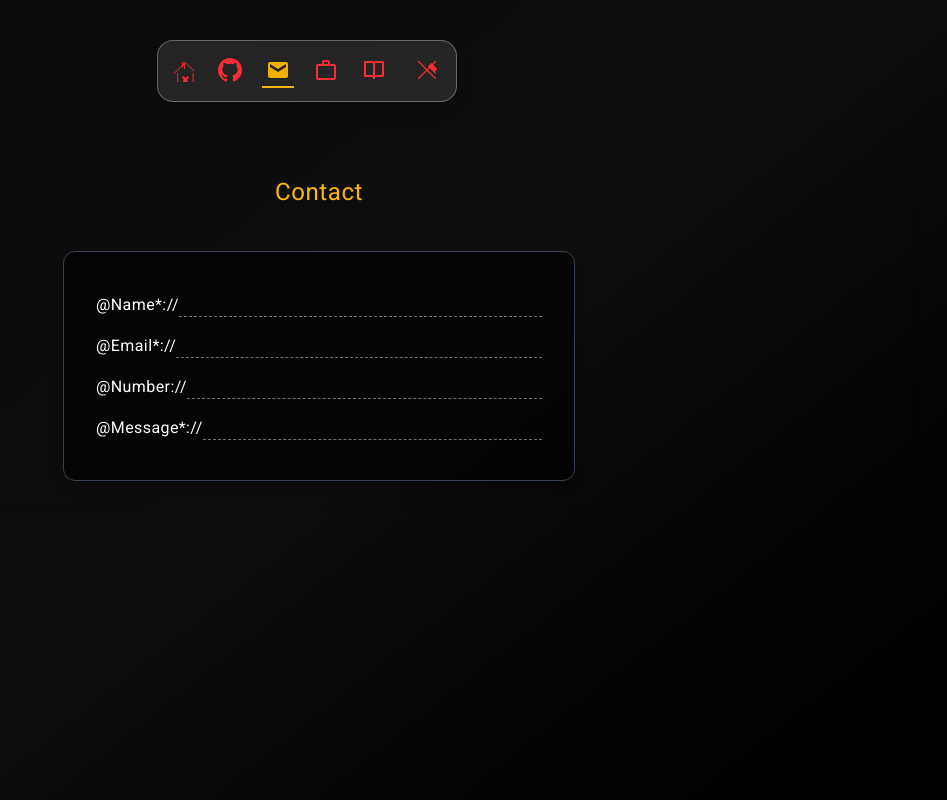
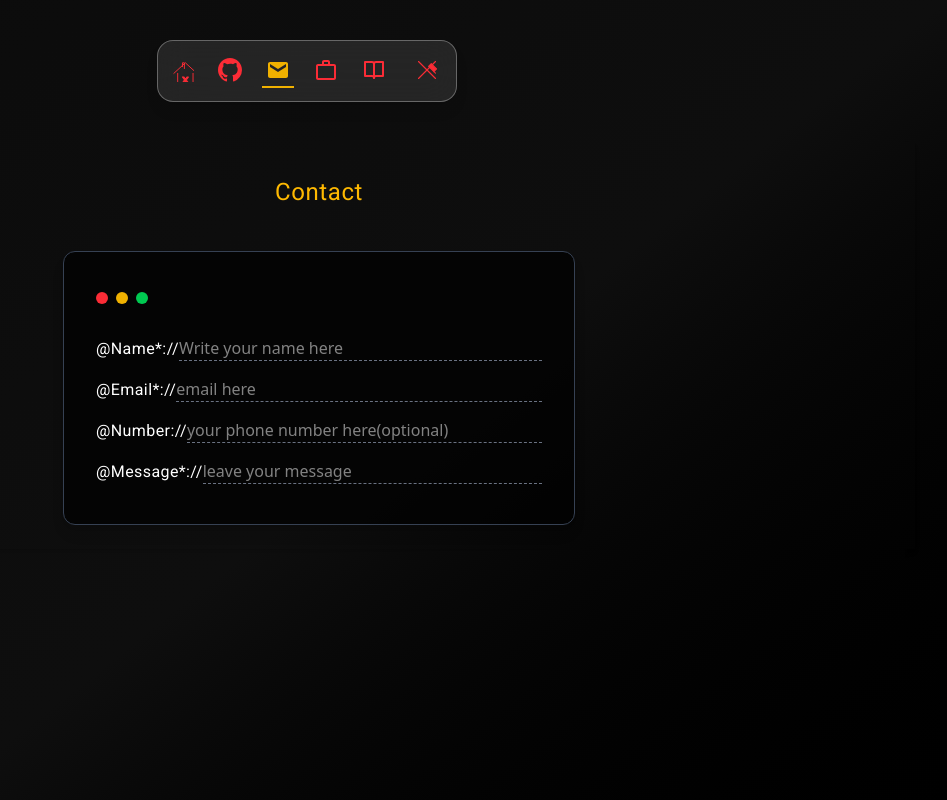
Before and after one commit to xscriptorcode/xscriptorcode.github.io, a Next.js app: page /contact in a window 1280 px wide. Shown: the top 800 px of the page, without its empty margins (333-1280 px from the left). Built offline with nearby package versions, Linux system fonts and the light colour scheme.

Commit message:
update contact terminal form

```diff
--- a/src/app/contact/page.tsx
+++ b/src/app/contact/page.tsx
@@ -28,6 +28,11 @@ export default function Home() {
             />
           </h1>
           <div className="bg-black/70 border border-gray-700 rounded-xl shadow-lg w-full max-w-lg mx-auto px-4 sm:px-6 lg:px-8 py-6 sm:py-8 lg:py-10 flex flex-col gap-4">
+            <div className="flex items-center space-x-2 mb-4">
+              <span className="w-3 h-3 bg-red-500 rounded-full"></span>
+              <span className="w-3 h-3 bg-yellow-500 rounded-full"></span>
+              <span className="w-3 h-3 bg-green-500 rounded-full"></span>
+            </div>
             <div className="flex items-center">
               <span className={`text-white ${Roboto_font.className}`}>
                 <DecryptedText
@@ -46,6 +51,7 @@ export default function Home() {
                 id="name"
                 name="name"
                 required
+                placeholder="Write your name here"
                 className="bg-transparent border-0 border-b border-dashed border-gray-500 text-white focus:outline-none w-full"
               />
             </div>
@@ -67,6 +73,7 @@ export default function Home() {
                 id="email"
                 name="email"
                 required
+                placeholder="email here"
                 className="bg-transparent border-0 border-b border-dashed border-gray-500 text-white focus:outline-none w-full"
               />
             </div>
@@ -87,6 +94,7 @@ export default function Home() {
                 type="text"
                 id="number"
                 name="number"
+                placeholder="your phone number here(optional)"
                 className="bg-transparent border-0 border-b border-dashed border-gray-500 text-white focus:outline-none w-full"
               />
             </div>
@@ -108,6 +116,7 @@ export default function Home() {
                 id="message"
                 name="message"
                 required
+                placeholder="leave your message"
                 className="bg-transparent border-0 border-b border-dashed border-gray-500 text-white focus:outline-none w-full"
               />
             </div>
```
Also changed, not shown: 12 other files (tests, documents, lock files or other folders).
